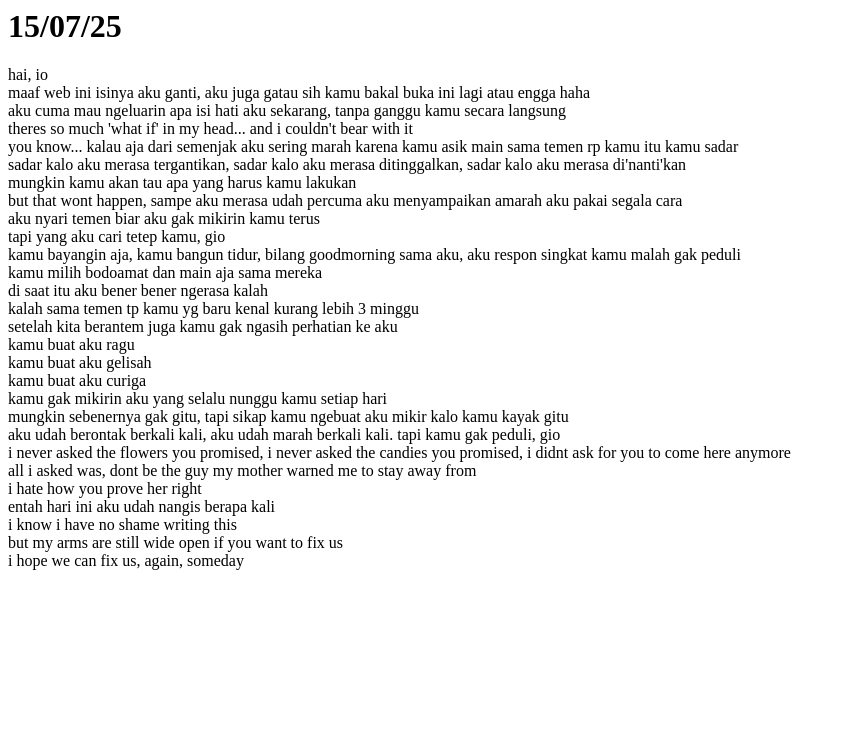
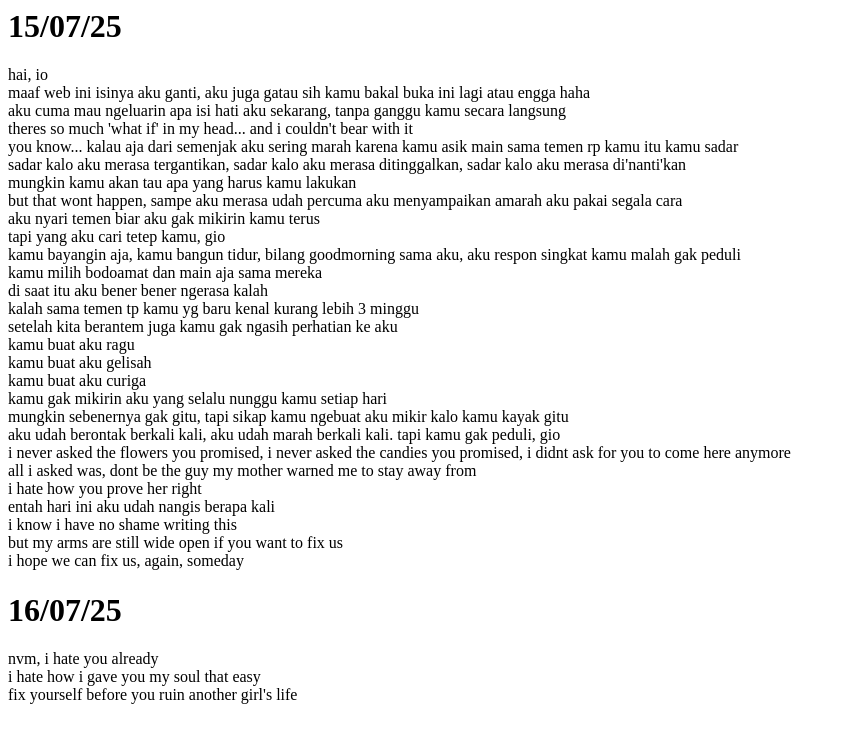
Before and after one commit to elfndz/g, a plain HTML site: page index.html in a window 1280 px wide. Shown: the whole page, without its empty margins (0-846 px from the left). Drawn offline with Linux system fonts and the light colour scheme.

Commit message:
Update index.html

```diff
--- a/index.html
+++ b/index.html
@@ -36,6 +36,10 @@
     <p>i know i have no shame writing this</p>
     <p>but my arms are still wide open if you want to fix us</p>
     <p>i hope we can fix us, again, someday</p>
+    <h1>16/07/25</h1>
+    <p>nvm, i hate you already</p>
+    <p>i hate how i gave you my soul that easy</p>
+    <p>fix yourself before you ruin another girl's life</p>
     </div>
 </body>
 </html>
```
